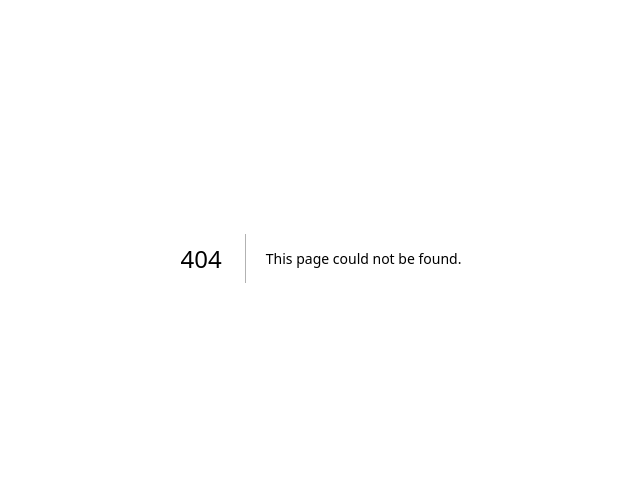
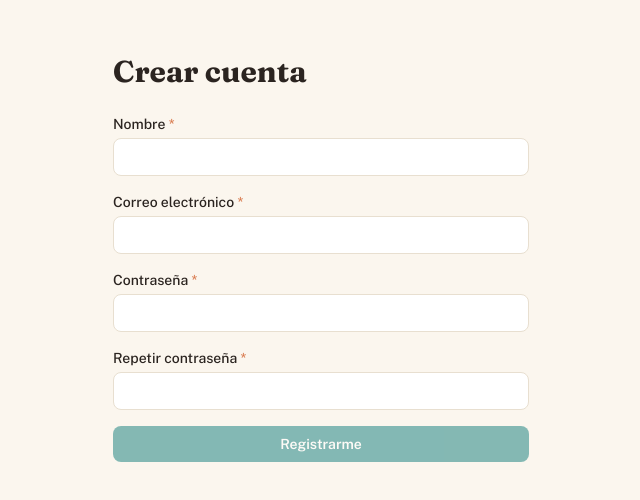
Before and after one commit to MarcosZam13/tacha, a Next.js app: page /registro in a window 1280 px wide. Before the commit this address had no page. Shown: the part 142-642 px from the top of the page, without its empty margins (319-959 px from the left). Built offline with nearby package versions, Linux system fonts and the light colour scheme; no server answers.

Commit message:
feat(SCRUM-37): pantalla de registro y ruta /registro

```diff
--- /dev/null
+++ b/app/registro/page.tsx
@@ -0,0 +1,11 @@
+import type { Metadata } from "next";
+import { RegistroManual } from "@/features/registro-manual/RegistroManual";
+import { REGISTRO_LABEL } from "@/features/registro-manual/constants/registro.constants";
+
+export const metadata: Metadata = {
+  title: REGISTRO_LABEL.TITLE,
+};
+
+const RegistroPage = (): React.JSX.Element => <RegistroManual />;
+
+export default RegistroPage;
--- /dev/null
+++ b/features/registro-manual/RegistroManual.tsx
@@ -0,0 +1,61 @@
+"use client";
+
+import { Button, Input } from "@/components/ui";
+import {
+  REGISTRO_FORM_FIELDS,
+  REGISTRO_LABEL,
+} from "./constants/registro.constants";
+import { useRegistroManualViewModel } from "./hooks/useRegistroManualViewModel";
+
+/**
+ * Pantalla de registro manual. "use client" porque usa hooks y habla con
+ * Supabase desde el navegador.
+ */
+export const RegistroManual = (): React.JSX.Element => {
+  const {
+    errors,
+    handleChange,
+    handleSubmit,
+    isSubmitDisabled,
+    isSubmitting,
+    isSuccess,
+    submitError,
+    values,
+  } = useRegistroManualViewModel();
+
+  return (
+    <main className="mx-auto flex min-h-screen w-full max-w-md flex-col justify-center gap-6 bg-tacha-bg px-4 py-8">
+      <h1 className="font-display text-3xl font-bold text-tacha-text">{REGISTRO_LABEL.TITLE}</h1>
+
+      {isSuccess ? (
+        <p role="status" className="font-body text-sm text-tacha-teal">
+          {REGISTRO_LABEL.SUCCESS}
+        </p>
+      ) : (
+        <form noValidate onSubmit={handleSubmit} className="flex flex-col gap-4">
+          {REGISTRO_FORM_FIELDS.map(({ field, label, type }) => (
+            <Input
+              key={field}
+              isRequired
+              label={label}
+              type={type}
+              value={values[field]}
+              onChange={handleChange(field)}
+              errorMessage={errors[field]}
+            />
+          ))}
+
+          {submitError ? (
+            <p role="alert" className="font-body text-sm text-red-600">
+              {submitError}
+            </p>
+          ) : null}
+
+          <Button type="submit" isDisabled={isSubmitDisabled}>
+            {isSubmitting ? REGISTRO_LABEL.SUBMITTING : REGISTRO_LABEL.SUBMIT}
+          </Button>
+        </form>
+      )}
+    </main>
+  );
+};
--- a/features/registro-manual/constants/registro.constants.ts
+++ b/features/registro-manual/constants/registro.constants.ts
@@ -63,3 +63,15 @@ export type RegistroSubmitStatusType =
   [REGISTER_RESULT.ERROR]: REGISTRO_ERROR_MESSAGE.UNEXPECTED,
   [REGISTER_RESULT.SUCCESS]: undefined,
 };
+
+// Orden visual del formulario; el tipo decide el teclado y si se oculta el texto.
+export const REGISTRO_FORM_FIELDS = [
+  { field: REGISTRO_FIELD.NAME, label: REGISTRO_LABEL.NAME, type: "text" },
+  { field: REGISTRO_FIELD.EMAIL, label: REGISTRO_LABEL.EMAIL, type: "email" },
+  { field: REGISTRO_FIELD.PASSWORD, label: REGISTRO_LABEL.PASSWORD, type: "password" },
+  {
+    field: REGISTRO_FIELD.CONFIRM_PASSWORD,
+    label: REGISTRO_LABEL.CONFIRM_PASSWORD,
+    type: "password",
+  },
+] as const;
--- a/features/registro-manual/specs/tasks.md
+++ b/features/registro-manual/specs/tasks.md
@@ -9,9 +9,9 @@ Deriva de [plan.md](plan.md). Cada tarea se valida antes de pasar a la siguiente
 - [x] 3. Validación pura (`utils/validateRegistroForm.ts`).
 - [x] 4. Servicio de alta (`services/registro.service.ts`) con el cliente de `services/supabase.client.ts`.
 - [x] 5. ViewModel (`hooks/useRegistroManualViewModel.ts`).
-- [ ] 6. Presentación: `RegistroManual.tsx` con `Input` y `Button` de `components/ui/`.
-- [ ] 7. Ruta `app/registro/page.tsx`.
-- [ ] 8. Validar los criterios de aceptación del SPEC en el navegador; `npx tsc --noEmit`, `npm run lint`, `npm run build`.
+- [x] 6. Presentación: `RegistroManual.tsx` con `Input` y `Button` de `components/ui/`.
+- [x] 7. Ruta `app/registro/page.tsx`.
+- [x] 8. Validar los criterios de aceptación del SPEC en el navegador; `npx tsc --noEmit`, `npm run lint`, `npm run build`.
 
 ## Pendiente cuando el proyecto tenga runner de tests
 
```
